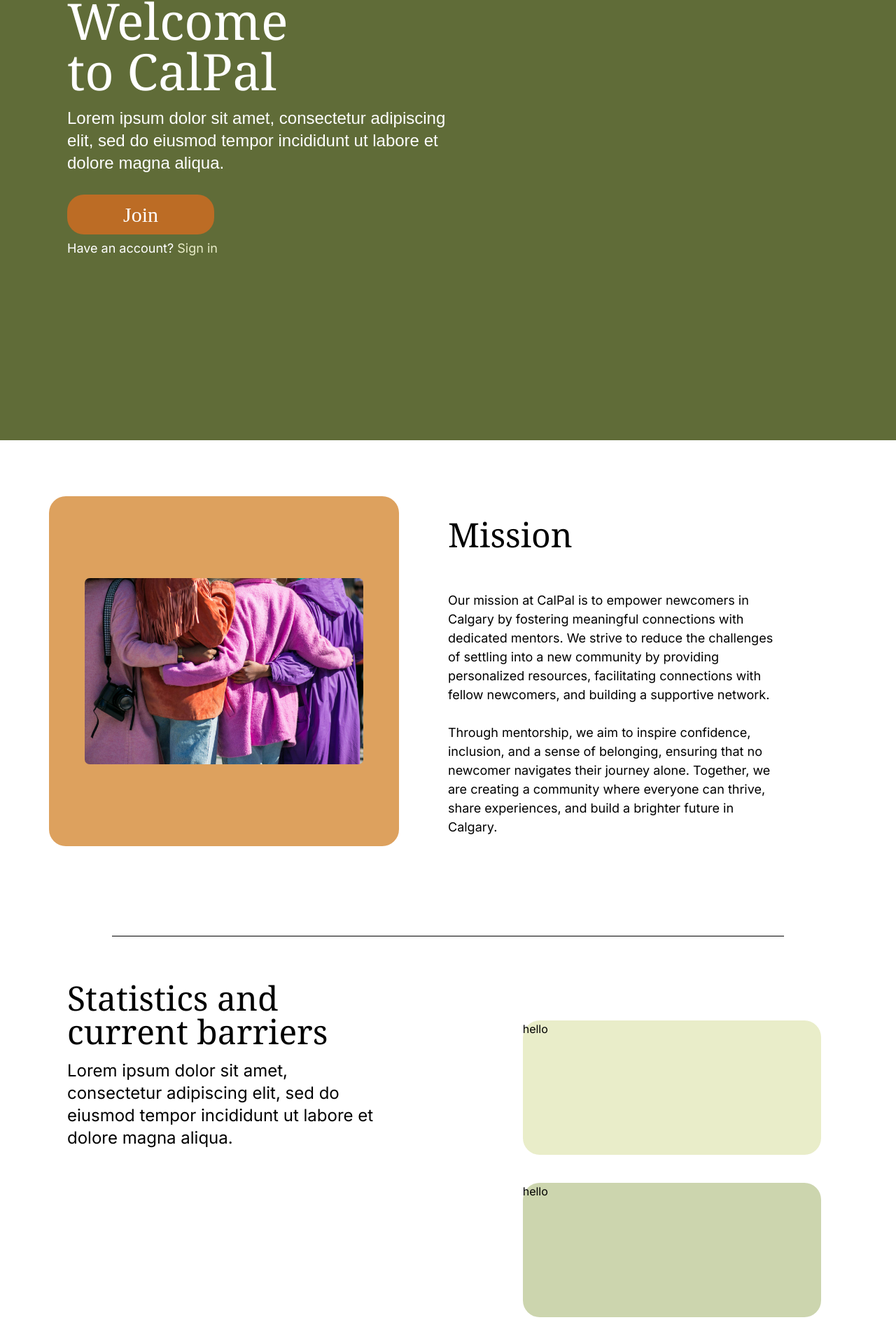
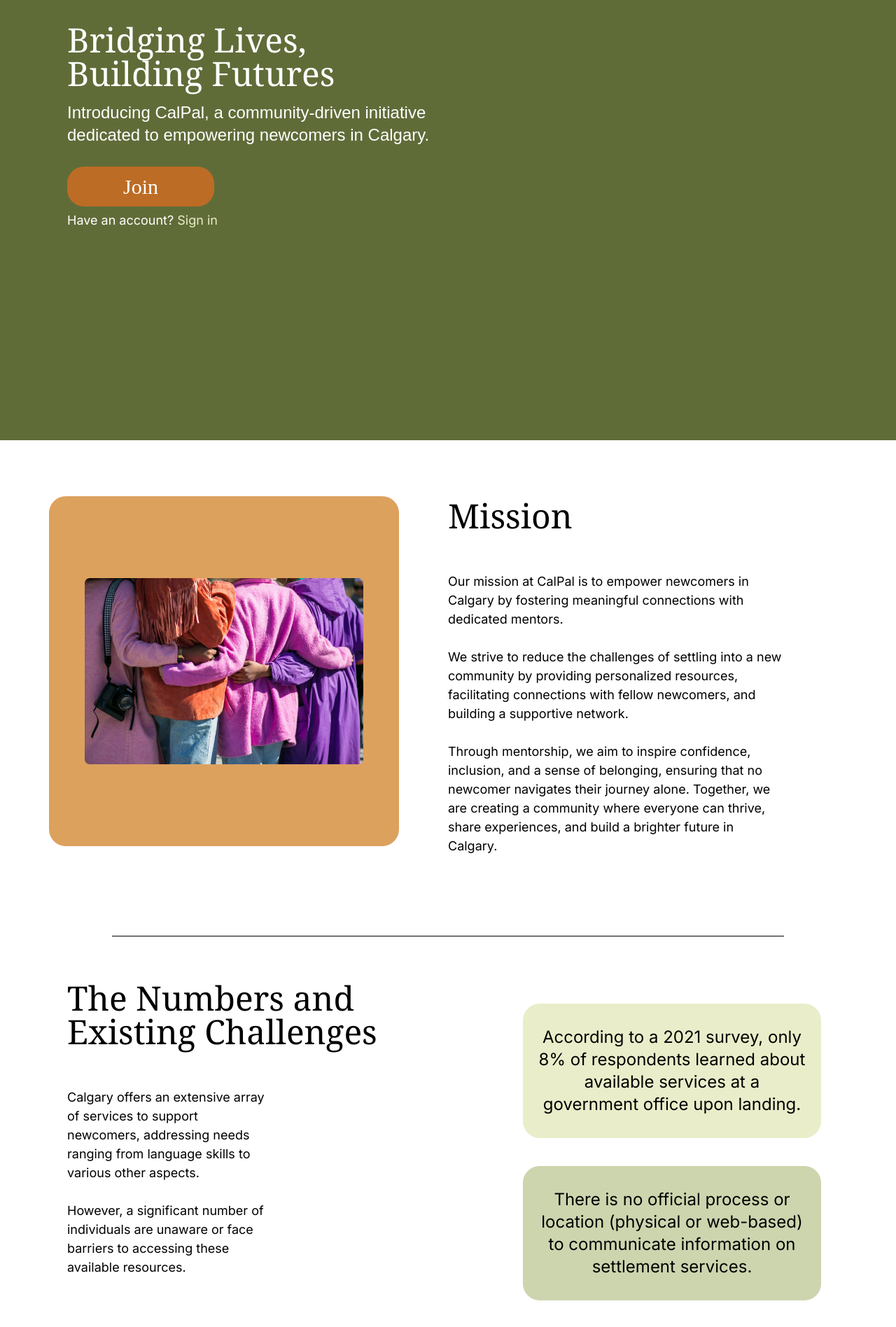
Before and after one commit to haywirebanana/The-We8, a Next.js app in the folder calpal/: page / in a window 1280 px wide. Shown: the part 270-2166 px from the top of the page at 70% size. Built offline with nearby package versions, Linux system fonts and the light colour scheme.

Commit message:
Add landing content

```diff
--- a/calpal/src/app/components/mission.tsx
+++ b/calpal/src/app/components/mission.tsx
@@ -30,10 +30,12 @@ export default function Mission() {
           style={{ fontSize: "18px" }}
         >
           Our mission at CalPal is to empower newcomers in Calgary by fostering
-          meaningful connections with dedicated mentors. We strive to reduce the
-          challenges of settling into a new community by providing personalized
-          resources, facilitating connections with fellow newcomers, and
-          building a supportive network.
+          meaningful connections with dedicated mentors.
+          <br />
+          <br />
+          We strive to reduce the challenges of settling into a new community by
+          providing personalized resources, facilitating connections with fellow
+          newcomers, and building a supportive network.
           <br />
           <br />
           Through mentorship, we aim to inspire confidence, inclusion, and a
--- a/calpal/src/app/components/stats.tsx
+++ b/calpal/src/app/components/stats.tsx
@@ -1,4 +1,4 @@
-'use client'
+"use client";
 import Image from "next/image";
 
 export default function Stats() {
@@ -7,27 +7,39 @@ export default function Stats() {
       <div className="flex flex-col h-full w-1/2 px-24">
         <div>
           <header className="text-black w-112 font-serif text-5xl py-4">
-                            Statistics and current barriers
+            The Numbers and
+            <br />
+            Existing Challenges
           </header>
         </div>
         <div>
-                        <h2 className="text-black font-montserrat text-2xl font-normal leading-8">
-                            Lorem ipsum dolor sit amet,
-                            consectetur adipiscing elit, sed do
-                            eiusmod tempor incididunt ut labore et
-                            dolore magna aliqua.
+          <h2
+            className="text-black font-montserrat font-normal pe-40 pt-10"
+            style={{ fontSize: "18px" }}
+          >
+            Calgary offers an extensive array of services to support newcomers,
+            addressing needs ranging from language skills to various other
+            aspects.
+            <br />
+            <br />
+            However, a significant number of individuals are unaware or face
+            barriers to accessing these available resources.
           </h2>
         </div>
       </div>
       <div className="flex flex-col items-center justify-center w-1/2 py-5 align-middle">
-                    <div className="w-2/3 h-48 rounded-3xl bg-light-green my-5">
-                        hello
+        <div className="w-2/3 h-48 rounded-3xl bg-light-green text-283618 text-2xl px-5 my-5 flex items-center justify-center text-center">
+          According to a 2021 survey, only 8% of respondents learned about
+          available services at a government office upon landing.
         </div>
-                    <div className="w-2/3 h-48 rounded-3xl bg-green my-5">
-                        hello
+        <div className="w-2/3 h-48 rounded-3xl bg-green text-283618 text-2xl px-5 my-5 flex items-center justify-center text-center">
+          There is no official process or location (physical or web-based) to
+          communicate information on settlement services.
         </div>
-                    <div className="w-2/3 h-48 rounded-3xl bg-dark-green my-5">
-                        hello
+        <div className="w-2/3 h-60 rounded-3xl bg-dark-green text-white text-2xl px-5 my-5 flex items-center justify-center text-center">
+          In Alberta, there are more than 90 programs and resources, requiring
+          newcomers to navigate a complex landscape independently, dealing with
+          intricacies, and logistical considerations.
         </div>
       </div>
     </div>
--- a/calpal/src/app/components/welcome.tsx
+++ b/calpal/src/app/components/welcome.tsx
@@ -1,39 +1,43 @@
-'use client'
-import Button from './button';
-import Link from 'next/link';
+"use client";
+import Button from "./button";
+import Link from "next/link";
 
 export default function Welcome() {
-
   const handleSubmit = () => {
     //to be implemented
   };
-
 
   return (
     <div className="flex h-dvh flex-row items-center bg-forest-green">
       <div className="flex flex-col h-5/6 w-1/2 align-center justify-center pl-24 mb-28">
         <div>
-                        <header className="text-white w-96 font-serif text-7xl font-normal py-4 leading-14">
-                            Welcome to CalPal
+          <header className="text-white w-96 font-serif text-5xl font-normal py-4 leading-14">
+            Bridging Lives, Building Futures{" "}
           </header>
         </div>
         <div>
           <h2 className="text-white font-sans font-light w-112 text-2xl leading-8 pb-10">
-                            Lorem ipsum dolor sit amet,
-                            consectetur adipiscing elit, sed do
-                            eiusmod tempor incididunt ut labore et
-                            dolore magna aliqua.
+            Introducing CalPal, a community-driven initiative dedicated to
+            empowering newcomers in Calgary.
           </h2>
         </div>
         <div>
-                        <Link href="/register" className=" hover:bg-sand focus:outline-none focus:ring-4 focus:ring-blue-300 px-20 py-3 text-center me-2 mb-2 dark:bg-blue-600 dark:hover:bg-blue-700 dark:focus:ring-blue-800 text-white font-roboto rounded-3xl font-light text-3xl bg-clay hover:dark-brown">
+          <Link
+            href="/register"
+            className=" hover:bg-sand focus:outline-none focus:ring-4 focus:ring-blue-300 px-20 py-3 text-center me-2 mb-2 dark:bg-blue-600 dark:hover:bg-blue-700 dark:focus:ring-blue-800 text-white font-roboto rounded-3xl font-light text-3xl bg-clay hover:dark-brown"
+          >
             Join
           </Link>
-
         </div>
         <div>
           <h3 className="text-white text-lg pt-4">
-                            Have an account? <a href="/login" className="text-light-green hover:underline py-5">Sign in</a>
+            Have an account?{" "}
+            <a
+              href="/login"
+              className="text-light-green hover:underline py-5 mt-3"
+            >
+              Sign in
+            </a>
           </h3>
         </div>
       </div>
```
Lines whose indentation alone changed are shown as unchanged.
